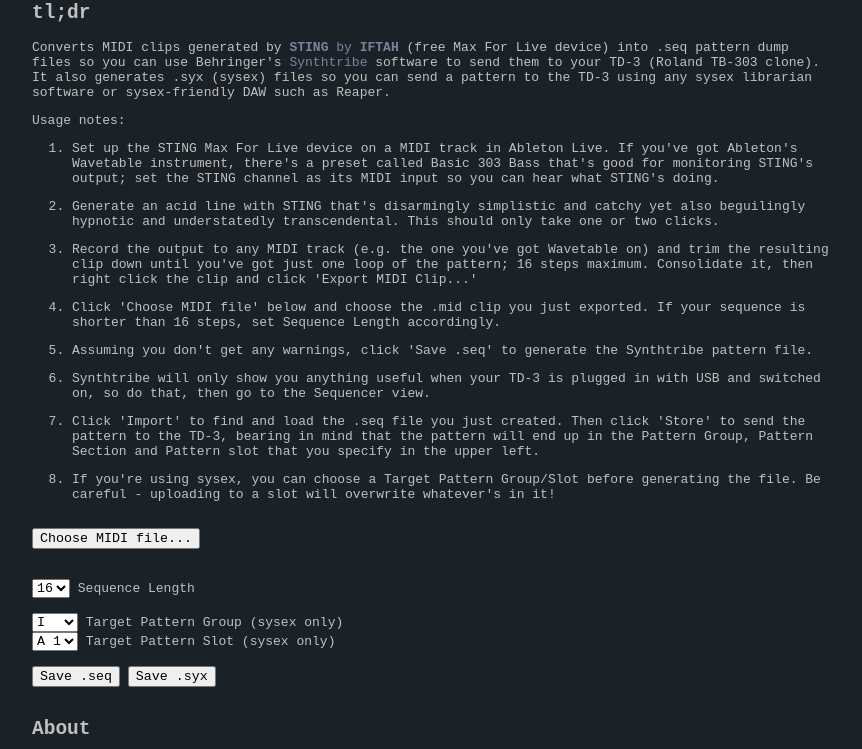
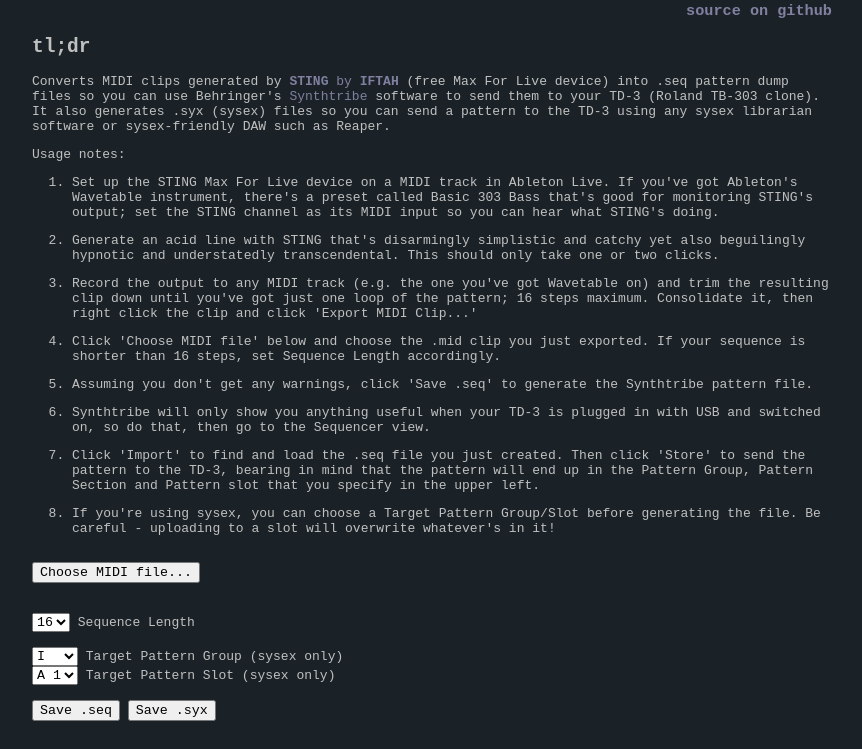
Before and after one commit to echolevel/Acid-Injector, a website: page index.html in a window 1280 px wide. Shown: the part 63-812 px from the top of the page, without its empty margins (208-1070 px from the left). Drawn offline with Linux system fonts and the light colour scheme.

Commit message:
src link

```diff
--- a/index.html
+++ b/index.html
@@ -13,7 +13,7 @@
                 width: 800px;
             }
 
-            h1 {
+            h1, h3{
                 text-align: right;
             }
 
@@ -37,6 +37,8 @@
     </head>
     <body style="">
         <h1>Acid Injector</h1>
+
+        <h3><a href="https://github.com/echolevel/Acid-Injector">source on github</a></h3>
 
         <p>
             <h2>tl;dr</h2>
```
